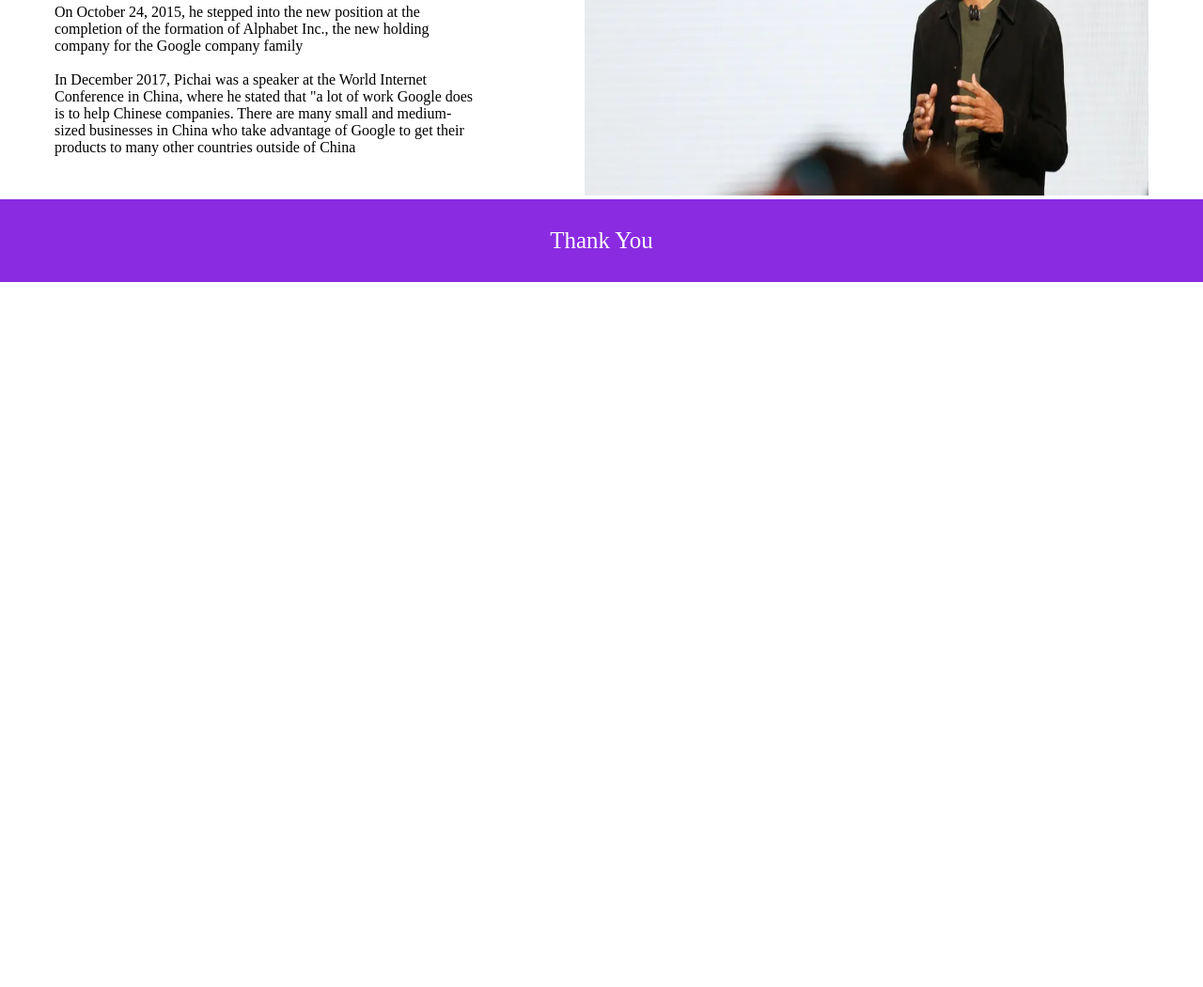
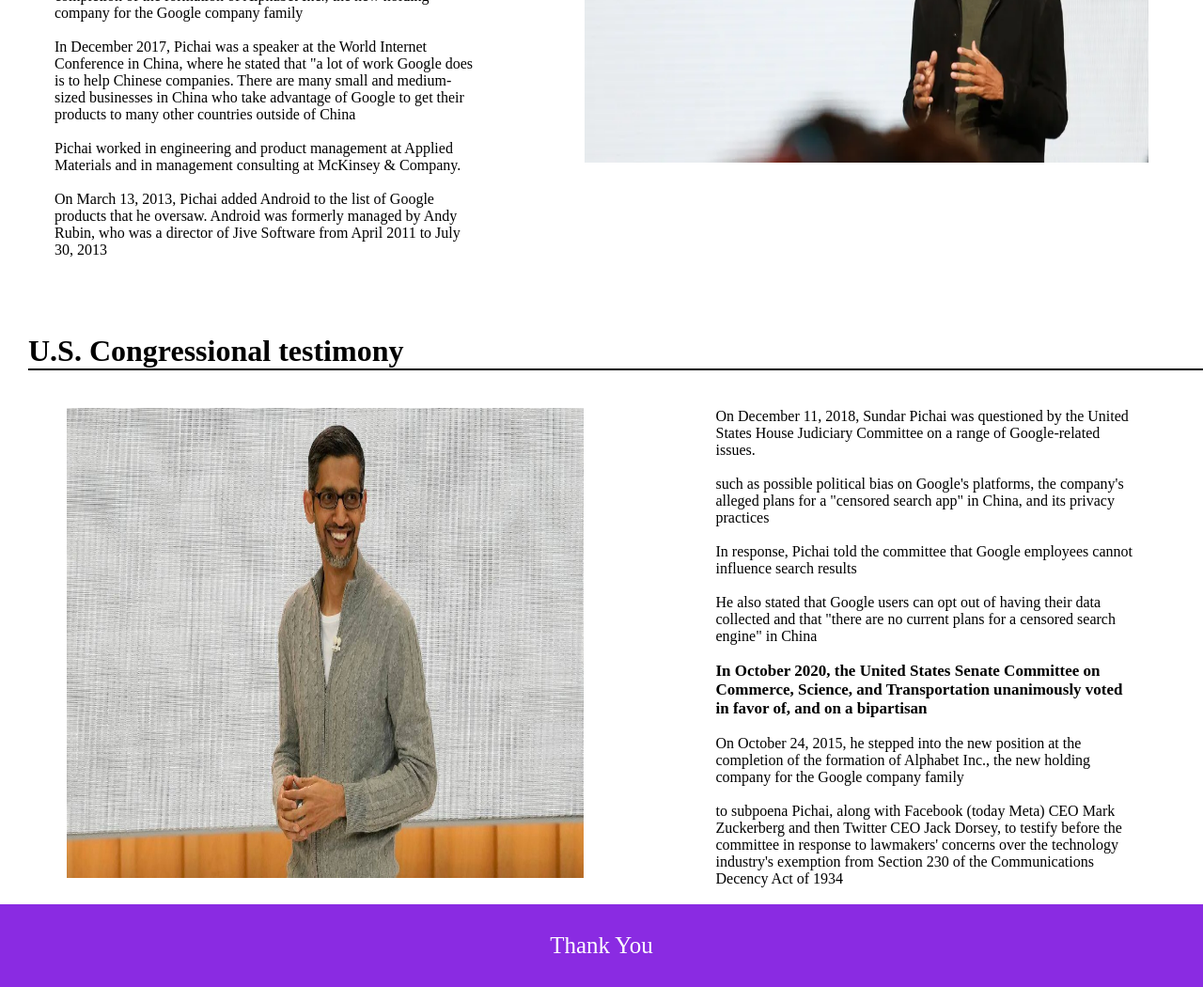
Before and after one commit to PrasannaRajanS/HTML-Project, a plain HTML site: page index.html in a window 1280 px wide. Shown: the part 1084-2134 px from the top of the page at 94% size. Before the commit the page ends 1384 px from the top, so only its background shows below. Drawn offline with Linux system fonts and the light colour scheme.

Commit message:
Add files via upload

```diff
--- a/index.html
+++ b/index.html
@@ -72,7 +72,7 @@
                 <br>
             </div>
         </section>
-        <div style="margin:115px 0px 0px 30px; border-bottom: 2px solid black;">
+        <div style="margin:80px 0px 0px 30px; border-bottom: 2px solid black;">
             <h1>Education and Career</h1>
         </div>
         <section style="display: flex; justify-content: space-around; margin-top: 40px;">
@@ -95,6 +95,11 @@
                     that "a lot of work Google does is to help Chinese companies. There are many small and medium-sized
                     businesses in China who take advantage of Google to get their products to many other countries
                     outside of China</span><br> <br>
+                <span>Pichai worked in engineering and product management at Applied Materials and in management
+                    consulting at McKinsey & Company.</span><br> <br>
+                <span> On March 13, 2013, Pichai added Android to the list of Google products that he oversaw. Android
+                    was formerly managed by Andy Rubin, who was a director of Jive Software from April 2011 to July 30,
+                    2013</span>
 
             </div>
             <div><img src="images/sundar-pichai-influential-individual-37ye3xr24egxpoum.jpg" alt="sundar-pichai"
@@ -103,6 +108,34 @@
 
         </section>
 
+        <div style="margin:80px 0px 0px 30px; border-bottom: 2px solid black;">
+            <h1>U.S. Congressional testimony</h1>
+        </div>
+
+        <section style="display: flex; justify-content: space-around; margin-top: 40px;">
+            <div><img src="images/Sundar-Pichai.jpg" alt="sundar-pichai" height="500px" width="550px"></div>
+            <div style="width: 35%;">
+                <span>On December 11, 2018, Sundar Pichai was questioned by the United States House Judiciary Committee
+                    on a range of Google-related issues.</span> <br> <br>
+                <span> such as possible political bias on Google's platforms, the company's alleged plans for a
+                    "censored search app" in China, and its privacy practices</span> <br> <br>
+                <span>In response, Pichai told the committee that Google employees cannot influence search
+                    results</span> <br><br>
+                <span> He also stated that Google users can opt out of having their data collected and that "there are
+                    no current plans for a censored search engine" in China</span><br> <br>
+                <span style="font-size: 17px; font-weight: bold;">In October 2020, the United States Senate Committee on
+                    Commerce, Science, and Transportation unanimously voted in favor of, and on a bipartisan</span><br> <br>
+                <span> On October 24, 2015, he stepped into the new position at the completion of the formation of
+                    Alphabet Inc., the new holding company for the Google company family</span><br> <br>
+                <span> to subpoena Pichai, along with Facebook (today Meta) CEO Mark Zuckerberg and then Twitter CEO
+                    Jack Dorsey, to testify before the committee in response to lawmakers' concerns over the technology
+                    industry's exemption from Section 230 of the Communications Decency Act of 1934</span><br> <br>
+
+            </div>
+
+
+
+        </section>
     </main>
     <footer>
         Thank You
```
Also changed, not shown: images/Sundar-Pichai.jpg (added).
